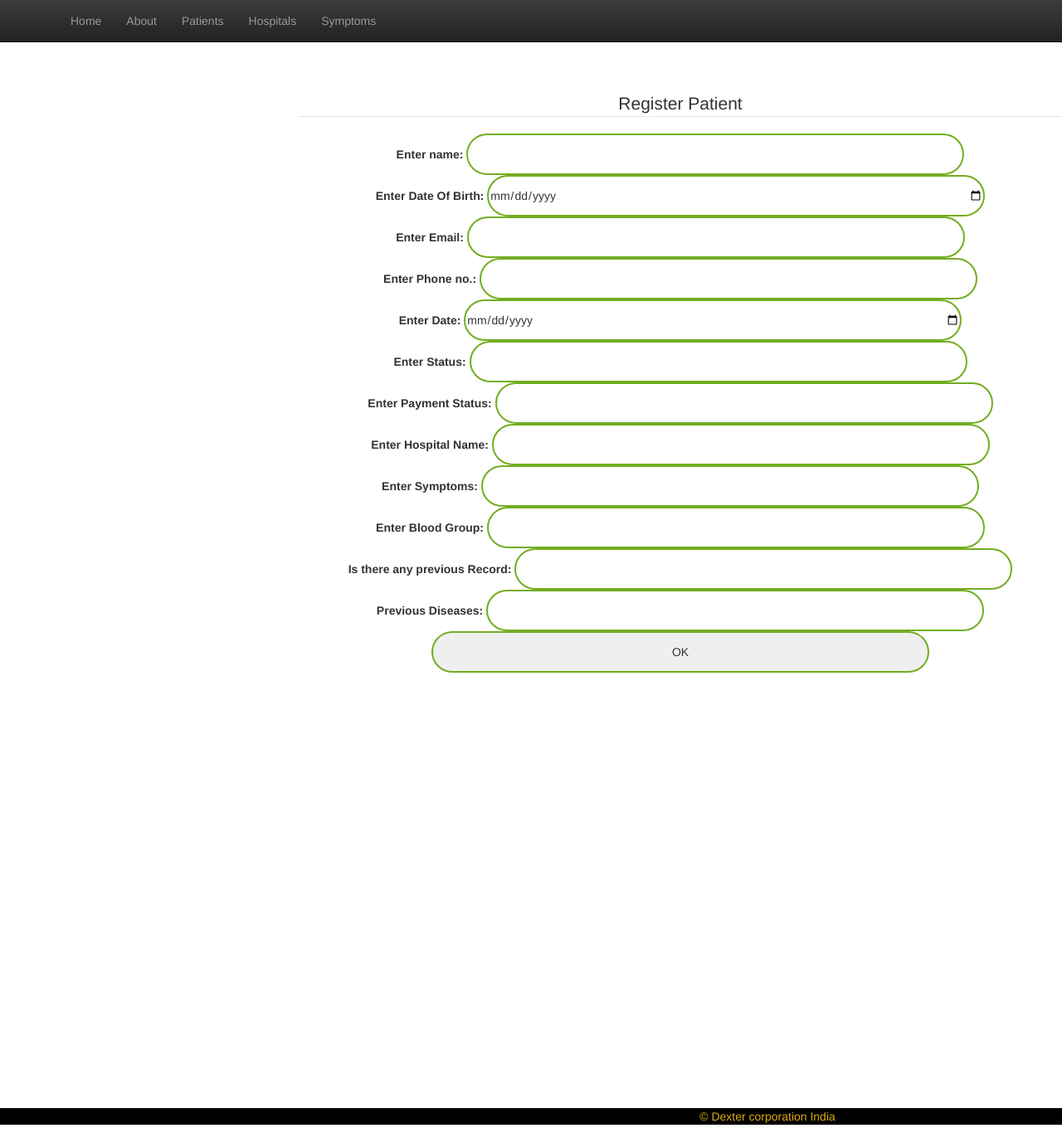
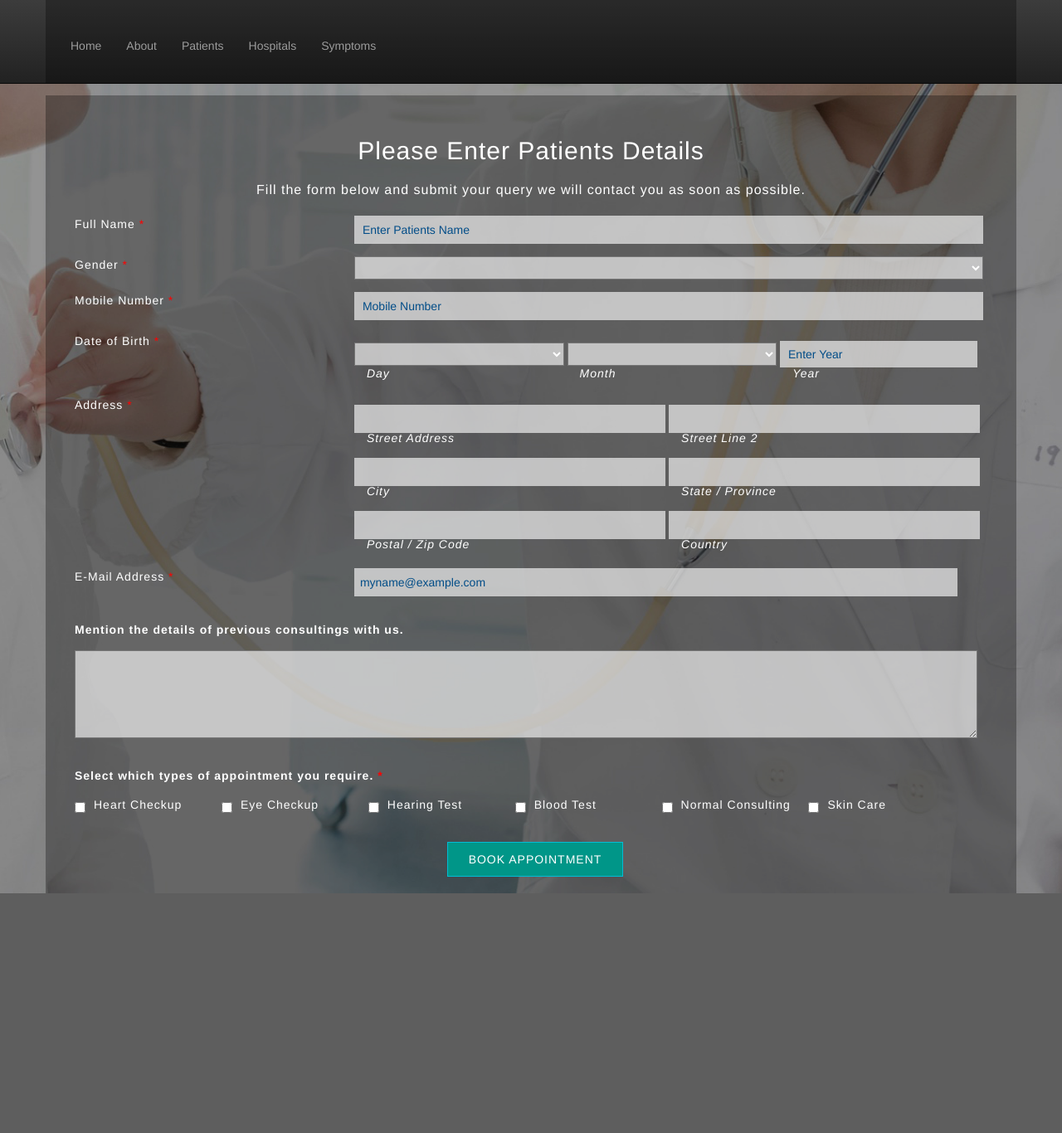
Before and after one commit to honeycoder96/MediAssitance-Mch, a PHP site: page /patient.html in a window 1280 px wide. Shown: the whole page at 83% size. After the commit the page ends 1077 px from the top, so only its background shows below. Run offline with PHP 8.4, Linux system fonts and the light colour scheme.

Commit message:
adding registration page

```diff
--- a/UI/css/index.css
+++ b/UI/css/index.css
@@ -15,3 +15,18 @@ form{
 body{
     background: #e6e6ff;
 }
+
+   li:hover {
+    background-color: #C8C8C8 ;
+}
+ .blue {
+    color: green;
+}
+      form {
+          padding-left: 20px;
+          padding-right: 10px;
+      }
+    .b
+{
+    margin-bottom:90px;
+}
--- a/UI/css/main.css
+++ b/UI/css/main.css
@@ -6,3 +6,18 @@ footer{
     margin-left: 570px;
     color: #da1;
 }
+
+   li:hover {
+    background-color: #C8C8C8 ;
+}
+ .blue {
+    color: green;
+}
+      form {
+          padding-left: 20px;
+          padding-right: 10px;
+      }
+    .b
+{
+    margin-bottom:90px;
+}
--- /dev/null
+++ b/UI/css/style.css
@@ -0,0 +1,395 @@
+/*--
+	Author: W3Layouts
+	Author URL: http://w3layouts.com
+	License: Creative Commons Attribution 3.0 Unported
+	License URL: http://creativecommons.org/licenses/by/3.0/
+--*/
+/*-- Reset-Code --*/
+
+body {
+	padding: 0;
+	margin: 0;
+	font-family: 'Roboto Condensed', sans-serif;
+
+}
+body a {
+	color:red;
+	transition: 0.5s all;
+	-webkit-transition: 0.5s all;
+	-moz-transition: 0.5s all;
+	-o-transition: 0.5s all;
+	-ms-transition: 0.5s all;
+	text-decoration: none;
+}
+body a:hover {
+	text-decoration: none;
+}
+body a:focus, a:hover {
+	text-decoration: none;
+}
+input[type="button"], input[type="submit"] {
+	transition: 0.5s all;
+	-webkit-transition: 0.5s all;
+	-moz-transition: 0.5s all;
+	-o-transition: 0.5s all;
+	-ms-transition: 0.5s all;
+}
+h1, h2, h3, h4, h5, h6 {
+	margin: 0;
+	padding: 0;
+	font-family: 'Josefin Sans', sans-serif;
+	/* font-family: 'Lato', sans-serif; */
+}
+p {
+	margin: 0;
+}
+ul {
+	margin: 0;
+	padding: 0;
+}
+li {
+	list-style-type:none;
+
+}
+label {
+	margin: 0;
+}
+a:focus, a:hover {
+	text-decoration: none;
+	outline: none;
+}
+/*-- //Reset-Code --*/
+
+.w3ls-banner {
+    background: url(../images/banner9.jpg) no-repeat;
+	background-size: cover;
+    min-height: 100vh;
+    color: white;
+	background-position:center;
+	padding-top: 30px;
+}
+.heading {
+    text-align: center;
+	    margin-bottom: 20px;
+		letter-spacing: 1px;
+}
+.heading h1 {
+    margin-bottom: 25px;
+    text-transform: uppercase;
+    font-weight: 500;
+}
+.heading h2 {
+    font-weight: 400;
+}
+.heading p {
+    font-size: 16px;
+    margin-top: 20px;
+}
+.container {
+	width: 620px;
+    margin: auto;
+    padding: 30px 30px 20px;
+    box-sizing: border-box;
+    background-color: rgba(0, 0, 0, 0.31);
+}
+
+label.form-label {
+    display: inline-block;
+    width: 30%;
+	    font-weight: 400;
+		letter-spacing: 1px;
+		    vertical-align: top;
+}
+.form-input {
+    display: inline-block;
+    width: 69%;
+}
+ul.field-list li {
+    margin: 15px 0px;
+}
+select {
+	width: 99%;
+    padding: 4px;
+	background-color: rgba(255, 255, 255, 0.63);
+}
+.dob select {
+    width: 33%;
+}
+
+input[type="text"] {
+ /*   margin: 15px 0px; */
+    padding: 7px 10px;
+	box-sizing: border-box;
+	background-color: rgba(255, 255, 255, 0.63);
+	border: none;
+	width: 99%;
+	    color: #0f0e10;
+}
+span.form-sub-label input[type="text"] {
+    margin: 10px 0px 20px;
+	width: 49%;
+}
+span.form-required {
+    color: red;
+}
+
+label.form-label1 {
+    display: inline-block;
+    margin: 15px 0px;
+	letter-spacing: 1px;
+}
+label.type-of-test {
+    display: inline-block;
+    width: 150px;
+    margin-bottom: 10px;
+    margin-left: 10px;
+	letter-spacing: 1px;
+	font-weight: 100;
+	    font-size: 14px;
+}
+textarea {
+    width: 98%;
+	background-color: rgba(255, 255, 255, 0.63);
+}
+input[type="submit"] {
+    display: block;
+    margin: auto;
+    padding: 10px 25px;
+    margin-top: 25px;
+	background-color: #009688;
+    border: 1px solid #00BCD4;
+    color: white;
+    text-transform: uppercase;
+    letter-spacing: 1px;
+	outline: 0;
+	cursor: pointer;
+}
+input[type="submit"]:hover {
+    background-color: #E91E63;
+    border: 1px solid red;
+    color: white;
+}
+input.year {
+	width: 31% !important;
+	    padding: 6px;
+}
+input[type="email"] {
+	padding: 7px;
+	background-color: rgba(255, 255, 255, 0.63);
+	border: 0;
+	width: 95%;
+	    color: #0f0e10;
+}
+span.form-sub-label {
+    position: relative;
+}
+
+label.form-sub-label1 {
+    position: absolute;
+    bottom: -30px;
+    left: 15px;
+    min-height: 14px;
+    font-size: 14px;
+	font-weight: 500;
+    font-style: italic;
+    letter-spacing: 1px;
+}
+input[type="checkbox"] {
+    vertical-align: middle;
+}
+
+::-webkit-input-placeholder { /* Chrome/Opera/Safari */
+  color: #024d88;
+}
+::-moz-placeholder { /* Firefox 19+ */
+  color: #024d88;
+}
+:-ms-input-placeholder { /* IE 10+ */
+  color: #024d88;
+}
+:-moz-placeholder { /* Firefox 18- */
+  color: #024d88;
+}
+.copyright p {
+    text-align: center;
+    padding: 15px 5px;
+	    letter-spacing: 1px;
+    font-size: 15px;
+}
+.copyright a {
+    color: yellow;
+}
+.copyright a:hover {
+    color: red;
+}
+/* respoinsive */
+@media screen and (max-width: 640px){
+	.container {
+    width: 560px;
+    margin: auto;
+    padding: 30px 15px 20px;
+	}
+}
+
+@media screen and (max-width: 600px){
+	.w3ls-banner {
+		background-position: 70% center;
+	}
+label.type-of-test {
+    display: inline-block;
+    width: 140px;
+}
+}
+
+@media screen and (max-width: 568px){
+	.container {
+    width: 450px;
+	}
+	label.type-of-test {
+    width: 40%;
+	}
+	label.form-sub-label1 {
+    position: absolute;
+    bottom: -28px;
+    left: 5px;
+    font-size: 13px;
+    display: block;
+}
+
+}
+
+@media screen and (max-width: 480px){
+	.container {
+    width: 430px;
+	padding: 17px 10px 20px;
+}
+}
+@media screen and (max-width: 414px){
+	.form-input {
+    width: 100%;
+}
+.container {
+    width: 350px;
+}
+label.form-label {
+width: 100%;
+    margin-bottom: 7px;
+}
+input.year {
+    width: 41% !important;
+}
+label.form-sub-label1 {
+    bottom: -22px;
+    left: 4px;
+    font-size: 13px;
+    letter-spacing: 1px;
+}
+.heading h2 {
+     font-size: 22px;
+}
+.dob select {
+    width: 42%;
+}
+select.day {
+     width: 47px;
+}
+input[type="email"] {
+     width: 95%;
+}
+textarea {
+    width: 97%;
+}
+}
+
+@media screen and (max-width: 384px){
+
+	.heading h1 {
+     margin-bottom: 20px;
+    font-size: 30px;
+}
+}
+
+@media screen and (max-width: 375px){
+
+	.container {
+    width: 320px;
+}
+	label.type-of-test {
+    width: 40%;
+    margin-left: 5px;
+}
+label.form-sub-label1 {
+    bottom: -25px;
+}
+input.year {
+    width: 39% !important;
+}
+.heading h2 {
+    font-size: 20px;
+}
+.heading p {
+    font-size: 15px;
+    margin-top: 15px;
+}
+span.form-sub-label input[type="text"] {
+    margin: 0px 0px 20px;
+}
+
+}
+
+@media screen and (max-width: 320px){
+
+	.heading h1 {
+    margin-bottom: 20px;
+    font-size: 24px;
+}
+.container {
+    width: 270px;
+	padding: 15px 5px 15px;
+}
+.heading h2 {
+    font-size: 17px;
+}
+.heading p {
+    font-size: 13px;
+    margin-top: 15px;
+}
+.dob select {
+    width: 38%;
+}
+span.form-sub-label input[type="text"] {
+    margin: 0px 0px 21px;
+    width: 99%;
+}
+input.year {
+    width: 40% !important;
+    margin-top: 0px !important;
+}
+label.type-of-test {
+	width: 36%;
+    margin-left: 7px;
+    font-size: 14px;
+}
+input[type="email"] {
+     width: 93.5%;
+}
+select.day {
+    width: 47px !important;
+}
+textarea {
+    width: 97%;
+}
+input[type="text"] {
+	width: 99%;
+}
+	label.form-label1 {
+    margin: 8px 0px;
+	}
+	.copyright p {
+		    font-size: 14px;
+}
+
+}
+
+
+/* //respoinsive */
--- a/UI/patient.html
+++ b/UI/patient.html
@@ -1,11 +1,36 @@
-<html>
+<!DOCTYPE html>
+<html lang="en">
 <head>
-    <title> Patient </title>
-    <link rel="stylesheet" type="text/css" href="css/main.css"/>
-    <link rel="stylesheet" type="text/css" href="css/index.css"/>
+
+	<title>Register</title>
+
+	<meta name="keywords" content="Appoint My Doctor Form Responsive widget, Flat Web Templates, Android Compatible web template,
+	Smartphone Compatible web template, free webdesigns for Nokia, Samsung, LG, SonyEricsson, Motorola web design" />
+	<meta charset="utf-8">
+	<meta http-equiv="X-UA-Compatible" content="IE=edge">
+	<meta name="viewport" content="width=device-width, initial-scale=1">
+	<!-- stylesheets -->
+	<link rel="stylesheet" href="css/font-awesome.css">
+	<link rel="stylesheet" href="css/style.css">
+
+<link rel="stylesheet" type="text/css" href="css/main.css"/>
     <link rel="stylesheet" href="https://maxcdn.bootstrapcdn.com/bootstrap/3.3.7/css/bootstrap.min.css" integrity="sha384-BVYiiSIFeK1dGmJRAkycuHAHRg32OmUcww7on3RYdg4Va+PmSTsz/K68vbdEjh4u" crossorigin="anonymous">
     <link rel="stylesheet" href="https://maxcdn.bootstrapcdn.com/bootstrap/3.3.7/css/bootstrap-theme.min.css" integrity="sha384-rHyoN1iRsVXV4nD0JutlnGaslCJuC7uwjduW9SVrLvRYooPp2bWYgmgJQIXwl/Sp" crossorigin="anonymous">
+
+<link rel="stylesheet" type="text/css" href="css/bootstrap.min.css">
+<link rel="stylesheet" type="text/css" href="angular-loader/build/loading-bar.css">
+<script type="text/javascript" src="angular.min.js"></script>
+<script type="text/javascript" src="angular-route.min.js"></script>
+<script type="text/javascript" src="jquery.min.js"></script>
+<script type="text/javascript" src="jquery.backstretch.min.js"></script>
+<script type="text/javascript" src="angular-loader/build/loading-bar.js"></script>
+<script src="indexroute.js"></script>
+
+	<!-- google fonts  -->
+	<link href="//fonts.googleapis.com/css?family=Roboto+Condensed:300,300i,400,400i,700,700i" rel="stylesheet">
+	<link href="//fonts.googleapis.com/css?family=Josefin+Sans:300,400,400i,700" rel="stylesheet">
 </head>
+
 <nav class="navbar navbar-inverse navbar-fixed-top" id="mynavbar">
     <div class="container">
         <div class="navbar-header">
@@ -26,54 +51,189 @@
         </div>
     </div>
 </nav>
-<br> <br> <br>
+
 <body>
-<center>
+	<div class="w3ls-banner">
+	<div class="heading">
+		<h1>Appoint My Doctor</h1>
+	</div>
+		<div class="container">
+			<div class="heading">
+				<h2>Please Enter Patients Details</h2>
+				<p>Fill the form below and submit your query we will contact you as soon as possible.</p>
+			</div>
+			<div class="agile-form">
+				<form action="/" method="post">
+					<ul class="field-list">
+						<li>
+							<label class="form-label">
+								Full Name
+								<span class="form-required"> * </span>
+							</label>
+							<div class="form-input">
+								<input type="text" name="patient_name" placeholder="Enter Patients Name" required >
+							</div>
+						</li>
+						<li>
+							<label class="form-label">
+							   Gender
+							   <span class="form-required"> * </span>
+							</label>
+							<div class="form-input">
+								<select class="form-dropdown" name="gender" required>
+									<option value="">&nbsp;</option>
+									<option value="Male"> Male </option>
+									<option value="Female"> Female </option>
+									<option value="Transgender"> Transgender </option>
+								</select>
+							</div>
+						<li>
+						<li>
+							<label class="form-label">
+							   Mobile Number
+							   <span class="form-required"> * </span>
+							</label>
+							<div class="form-input">
+								<input type="text" name="mobile_number" placeholder="Mobile Number" required >
+							</div>
+						</li>
+						<li>
+							<label class="form-label">
+							   Date of Birth
+							   <span class="form-required"> * </span>
+							</label>
+							<div class="form-input dob">
+								<span class="form-sub-label">
+									<select name="day" class="day">
+										<option>&nbsp;</option>
+										<option value="1"> 1 </option>
+										<option value="2"> 2 </option>
+										<option value="3"> 3 </option>
+										<option value="4"> 4 </option>
+										<option value="5"> 5 </option>
+										<option value="6"> 6 </option>
+										<option value="7"> 7 </option>
+										<option value="8"> 8 </option>
+										<option value="9"> 9 </option>
+										<option value="10"> 10 </option>
+										<option value="11"> 11 </option>
+										<option value="12"> 12 </option>
+										<option value="13"> 13 </option>
+										<option value="14"> 14 </option>
+										<option value="15"> 15 </option>
+										<option value="16"> 16 </option>
+										<option value="17"> 17 </option>
+										<option value="18"> 18 </option>
+										<option value="19"> 19 </option>
+										<option value="20"> 20 </option>
+										<option value="21"> 21 </option>
+										<option value="22"> 22 </option>
+										<option value="23"> 23 </option>
+										<option value="24"> 24 </option>
+										<option value="25"> 25 </option>
+										<option value="26"> 26 </option>
+										<option value="27"> 27 </option>
+										<option value="28"> 28 </option>
+										<option value="29"> 29 </option>
+										<option value="30"> 30 </option>
+										<option value="31"> 31 </option>
+									</select>
+									<label class="form-sub-label1"> Day </label>
+								</span>
+								<span class="form-sub-label">
+									<select name="month">
+										<option>&nbsp;</option>
+										<option value="January"> January </option>
+										<option value="February"> February </option>
+										<option value="March"> March </option>
+										<option value="April"> April </option>
+										<option value="May"> May </option>
+										<option value="June"> June </option>
+										<option value="July"> July </option>
+										<option value="August"> August </option>
+										<option value="September"> September </option>
+										<option value="October"> October </option>
+										<option value="November"> November </option>
+										<option value="December"> December </option>
+									 </select>
+									<label class="form-sub-label1"> Month </label>
+								</span>
+								<span class="form-sub-label">
+									<input type="text" class="year" name="year" placeholder=" Enter Year" required>
+									<label class="form-sub-label1"> Year </label>
+								</span>
+							</div>
+						</li>
+						<li>
+							<label class="form-label">
+							   Address
+							   <span class="form-required"> * </span>
+							</label>
+							<div class="form-input add">
+								<span class="form-sub-label">
+									<input type="text" name="street_address" placeholder=" " required>
+									<label class="form-sub-label1"> Street Address </label>
+								</span>
+								<span class="form-sub-label">
+									<input type="text" name="street_address2" placeholder=" " required>
+									<label class="form-sub-label1"> Street Line 2 </label>
+								</span>
+								<span class="form-sub-label">
+									<input type="text" name="city" placeholder=" " required>
+									<label class="form-sub-label1"> City </label>
+								</span>
+								<span class="form-sub-label">
+									<input type="text" name="state" placeholder=" " required>
+									<label class="form-sub-label1"> State / Province </label>
+								</span>
+								<span class="form-sub-label">
+									<input type="text" name="zipcode" placeholder=" " required>
+									<label class="form-sub-label1"> Postal / Zip Code </label>
+								</span>
+								<span class="form-sub-label">
+									<input type="text" name="country" placeholder=" " required>
+									<label class="form-sub-label1"> Country </label>
+								</span>
+							</div>
+						</li>
+						<li>
+							<label class="form-label">
+							   E-Mail Address
+							   <span class="form-required"> * </span>
+							</label>
+							<div class="form-input">
+								<input type="email" name="email" placeholder="myname@example.com" required>
 
-<form action="/patient_url/" method="post">
-    <legend> <center>Register Patient</center> </legend>
-    <label for="patient_name">Enter name: </label>
-    <input id="patient_name" type="text" name="patient_name">
-    <br>
-    <label for="date_of_birth">Enter Date Of Birth: </label>
-    <input id="date_of_birth" type="date" name="date_of_birth">
-    <br>
-    <label for="contact_email">Enter Email: </label>
-    <input id="contact_email" type="email" name="contact_email">
-    <br>
-    <label for="contact_phone">Enter Phone no.: </label>
-    <input id="contact_phone" type="text" name="contact_phone">
-    <br>
-    <label for="date">Enter Date: </label>
-    <input id="date" type="date" name="date">
-    <br>
-    <label for="status">Enter Status: </label>
-    <input id="status" type="text" name="status">
-    <br>
-    <label for="payment_status">Enter Payment Status: </label>
-    <input id="payment_status" type="text" name="payment_status">
-    <br>
-    <label for="hospital_name">Enter Hospital Name: </label>
-    <input id="hospital_name" type="text" name="hospital_name">
-    <br>
-    <label for="symptoms">Enter Symptoms: </label>
-    <input id="symptoms" type="text" name="symptoms">
-    <br>
-    <label for="blood_group">Enter Blood Group: </label>
-    <input id="blood_group" type="text" name="blood_group">
-    <br>
-    <label for="previous_record">Is there any previous Record: </label>
-    <input id="previous_record" type="text" name="previous_record">
-    <br>
-    <label for="previous_disease">Previous Diseases: </label>
-    <input id="previous_disease" type="text" name="previous_disease">
-    <br>
-    <input type="submit" value="OK">
+							</div>
+						</li>
+						<li>
+							<label class="form-label1">
+								Mention the details of previous consultings with us.
+							</label>
+							<div class="form-input2">
+								<textarea rows="5" cols="20" name="textarea"></textarea>
 
-</form>
+							</div>
+						</li>
+						<li class="last-type">
+							<label class="form-label1">
+								Select which types of appointment you require.
+								<span class="form-required"> * </span>
+							</label>
+							<div class="form-input2">
+								<input type="checkbox" name="test1" ><label class="type-of-test">Heart Checkup</label>
+								<input type="checkbox" name="test2" ><label class="type-of-test">Eye Checkup</label>
+								<input type="checkbox" name="test3" ><label class="type-of-test">Hearing Test</label>
+								<input type="checkbox" name="test4" ><label class="type-of-test">Blood Test</label>
+								<input type="checkbox" name="test5" ><label class="type-of-test">Normal Consulting</label>
+								<input type="checkbox" name="test6" ><label class="type-of-test">Skin Care</label>
+							</div>
+						</li>
+					</ul>
+					<input type="submit" value="Book Appointment">
+				</form>
+			</div>
+		</div>
+	</div>
 </body>
-<footer>
-    <p class = "copy"> &copy Dexter corporation India</p>
-</footer>
-<script src="https://maxcdn.bootstrapcdn.com/bootstrap/3.3.7/js/bootstrap.min.js" integrity="sha384-Tc5IQib027qvyjSMfHjOMaLkfuWVxZxUPnCJA7l2mCWNIpG9mGCD8wGNIcPD7Txa" crossorigin="anonymous"></script>
 </html>
```
Also changed, not shown: UI/images/banner9.jpg (added).
